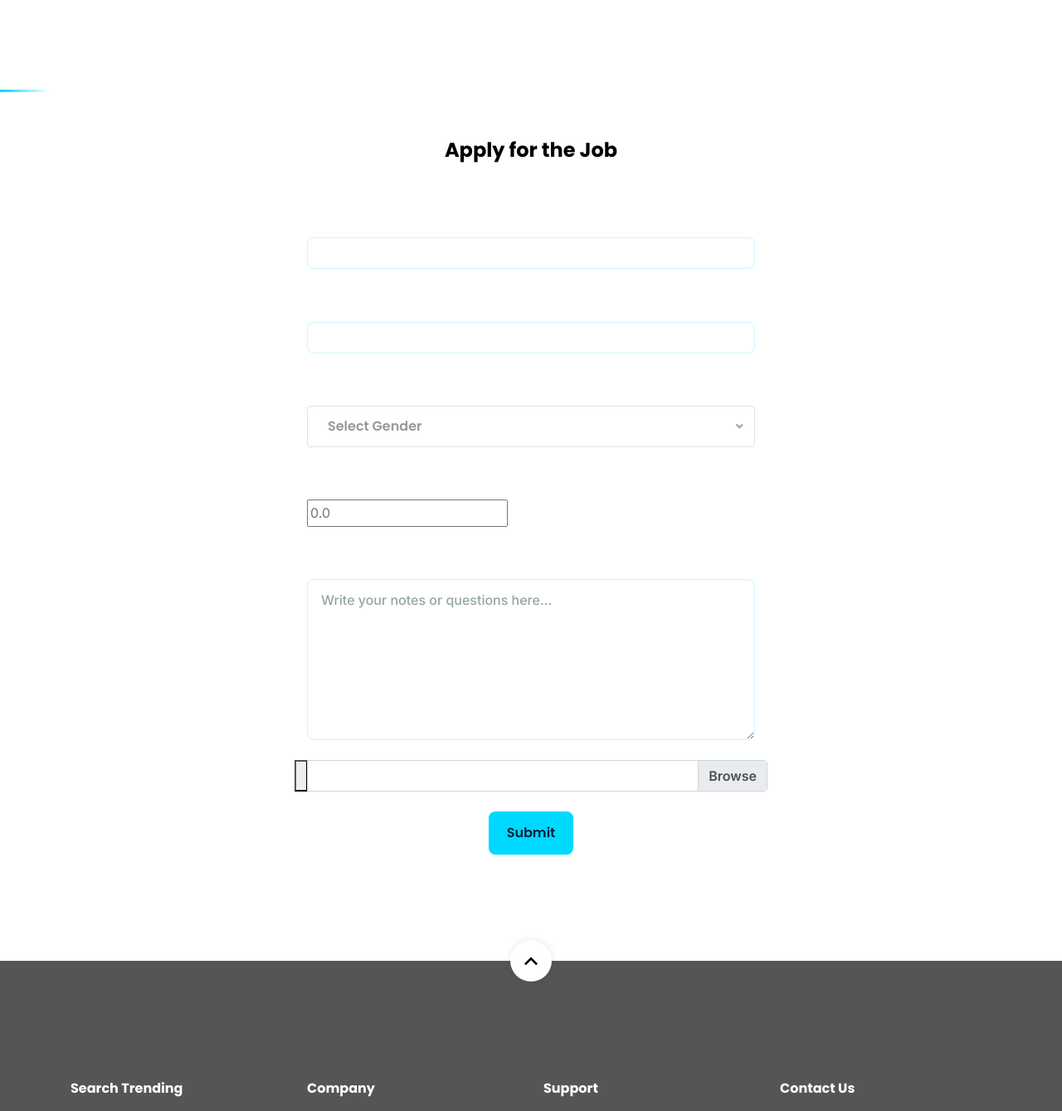
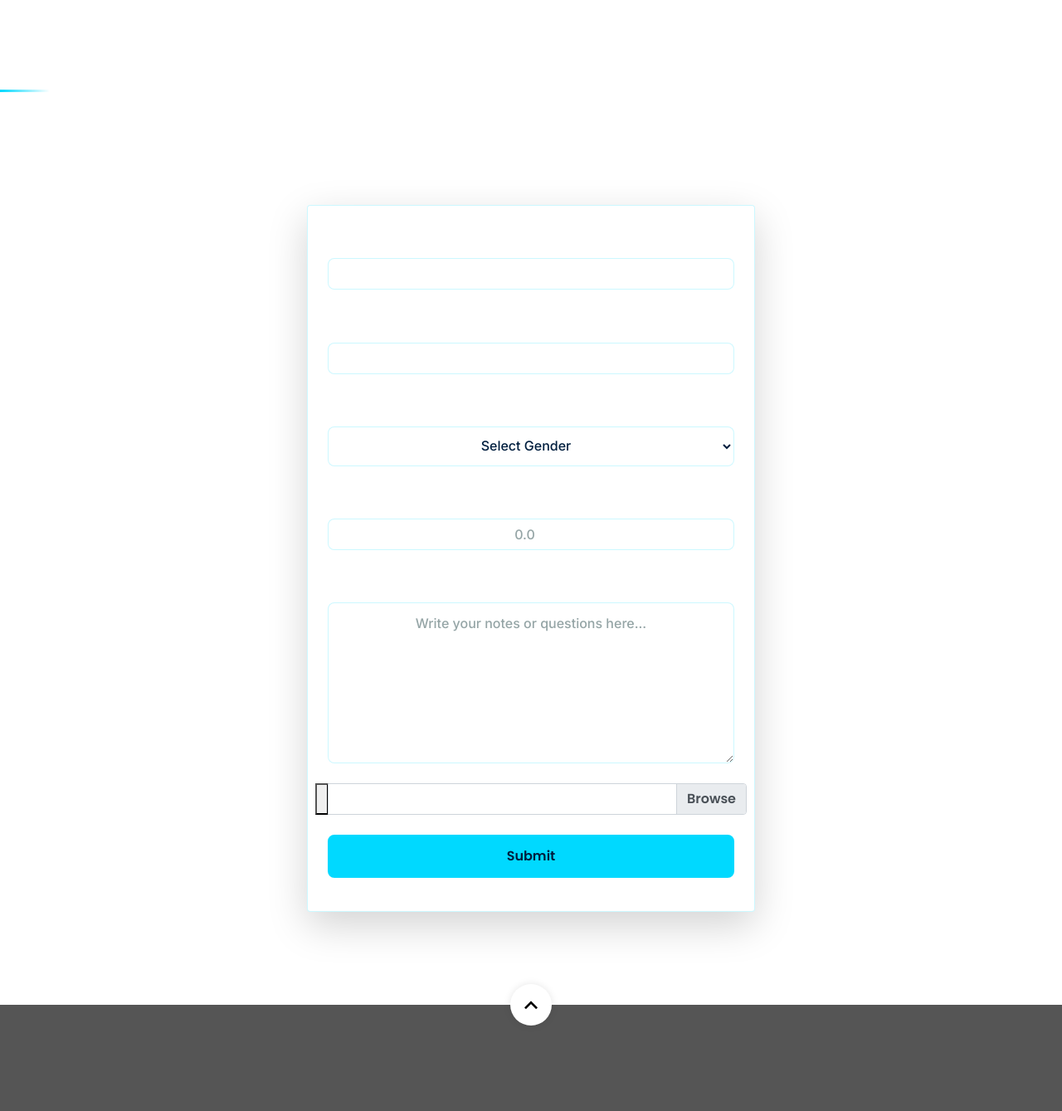
Before and after one commit to TheUnshackled1/Smart-Recruitment-and-Resume-Ranking-System-Using-Machine-Learning, a Django app: template mysite/templates/mysite/applyjob.html in a window 1280 px wide. Shown: the part 423-1762 px from the top of the page at 83% size. Run offline with Django 3.2, Linux system fonts and the light colour scheme; the template is opened without the code that fills it, so the values that code supplies are empty; some libraries are stand-ins or nearby versions; some web fonts are replaced.

Commit message:
Enhance apply job and post job pages with improved form styles and layout consistency

```diff
--- a/mysite/templates/mysite/applyjob.html
+++ b/mysite/templates/mysite/applyjob.html
@@ -85,6 +85,32 @@
 {% load static %}
 
 {% block body %}
+    <style>
+      /* ── Labels: white, centered, bold ── */
+      .site-section label,
+      .site-section .form-group label {
+        color: #FFFFFF !important;
+        text-align: center !important;
+        display: block !important;
+        width: 100% !important;
+        font-weight: 600;
+      }
+      /* ── Input / textarea text centered & full width ── */
+      .site-section .form-control {
+        text-align: center !important;
+        text-align-last: center !important;
+        width: 100% !important;
+      }
+      /* ── "Apply for the Job" heading white ── */
+      .site-section h3 {
+        color: #FFFFFF !important;
+      }
+      /* ── Submit button full width ── */
+      .site-section input[type="submit"] {
+        width: 100% !important;
+        display: block !important;
+      }
+    </style>
     <!-- HOME -->
     <section class="section-hero overlay inner-page bg-image"
              style="background-image: url({% static 'mysite/images/hero_1.jpg' %});" id="home-section">
@@ -110,18 +136,18 @@
                 <div class="col-lg-6 mb-5 mb-lg-0">
                     <h3 class="text font-weight text-center">Apply for the Job</h3>
                     <br>
-                    <form method="post" enctype="multipart/form-data">
+                    <form method="post" enctype="multipart/form-data" class="p-4 border rounded shadow-lg bg-white">
                         {% csrf_token %}
                         <div class="row form-group">
                             <div class="col-md-12">
-                                <label class="text-black" for="name">Full Name</label>
+                                <label class="form-label" for="name">Full Name</label>
                                 <input type="text" id="name" name="name" class="form-control" required>
                             </div>
                         </div>
 
                         <div class="row form-group">
                             <div class="col-md-12">
-                                <label class="text-black" for="email">Email</label>
+                                <label class="form-label" for="email">Email</label>
                                 <input type="email" id="email" name="email" class="form-control" required>
                             </div>
                         </div>
@@ -129,8 +155,8 @@
                         <div class="row form-group">
                             <div class="col-md-12">
                                 <label for="gender">Gender</label>
-                                <select class="selectpicker border rounded" id="gender" name="gender" data-style="btn-black"
-                                        data-width="100%" data-live-search="true" title="Select Gender" required>
+                                <select class="form-control" id="gender" name="gender" required>
+                                    <option value="" disabled selected>Select Gender</option>
                                     <option>Male</option>
                                     <option>Female</option>
                                 </select>
@@ -141,13 +167,13 @@
                         <div class="row form-group">
                             <div class="col-md-12">
                                 <label for="experience">Experience Year</label>
-                                <input type="number" id="experience" name="experience" placeholder="0.0" required>
+                                <input type="number" id="experience" name="experience" class="form-control" placeholder="0.0" required>
                             </div>
                         </div>
 
                         <div class="row form-group">
                             <div class="col-md-12">
-                                <label class="text-black" for="coverletter">Coverletter</label>
+                                <label class="form-label" for="coverletter">Coverletter</label>
                                 <textarea name="coverletter" id="coverletter" cols="30" rows="7" class="form-control"
                                           placeholder="Write your notes or questions here..."></textarea>
                             </div>
@@ -171,7 +197,7 @@
 
                         <div class="row form-group">
                             <div class="col-md-12 text-center">
-                                <input type="submit" value="Submit" class="btn btn-primary btn-md text-white">
+                                <input type="submit" value="Submit" class="btn btn-primary btn-block text-white">
                             </div>
                         </div>
                     </form>
--- a/mysite/templates/mysite/post-job.html
+++ b/mysite/templates/mysite/post-job.html
@@ -27,9 +27,9 @@
       .site-section h2 {
         color: #FFFFFF !important;
       }
-      /* ── "Job Details" heading dark (inside white card) ── */
+      /* ── "Job Details" heading also white ── */
       .site-section form h3 {
-        color: #001F3F !important;
+        color: #FFFFFF !important;
       }
       /* ── Submit button full width ── */
       .site-section input[type="submit"] {
```
